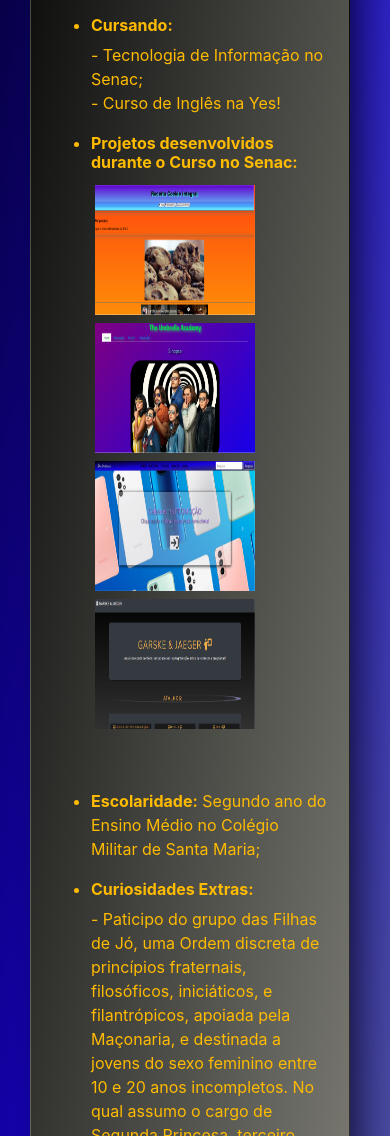
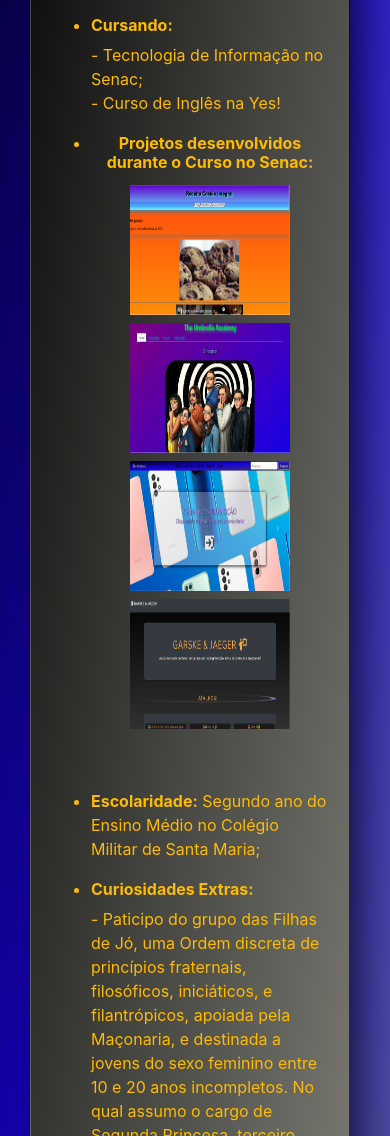
Before and after one commit to JuJaeger/Portifolio, a plain HTML site: page index.html in a window 390 px wide. Shown: the part 864-2000 px from the top of the page. Drawn offline with nearby package versions, Linux system fonts and the light colour scheme.

Commit message:
Centralização

```diff
--- a/Estilos/customizado.css
+++ b/Estilos/customizado.css
@@ -21,17 +21,13 @@ body{
 .sombra{
     box-shadow: 14px 10px 50px -15px #000000;
 }
-
-
-
-
 .margem{
     margin-left: 30px;
     margin-right: 40px;
 }
 
 @media (max-width: 768px){
-    .margem{
-        text-align: left;
+    .centro{
+        text-align: center;
     }
 }
--- a/index.html
+++ b/index.html
@@ -87,7 +87,7 @@
           </div>
 
             <div class="row">
-                <div class="col-xs-3 col-sm-3 col-md-2 col-lg-2 mt-5">
+                <div class="col-xs-3 col-sm-3 col-md-2 col-lg-2 mt-5 centro">
                     <img class="rounded-circle" src="Imagens/eu.jpeg" alt="Generic placeholder image" width="170"
                         height="170">
                     <h3 class="ml-3 gold">Julia Jaeger</h3>
@@ -143,18 +143,18 @@
                                             </p>
                                         </li>
 
-                                        <li>
+                                        <li class="centro">
                                             <h6><b>Projetos desenvolvidos durante o Curso no Senac:</b></h6>
-                                            <a class="centro" href="portifólio/receitas/index.html" target="_blank">
-                                                <img class="m-1" src="Imagens/site01.png" width="160" height="130">
+                                            <a href="portifólio/receitas/index.html" target="_blank">
+                                                <img class="m-1 centro" src="Imagens/site01.png" width="160" height="130">
                                             </a>
-                                            <a class="centro" href="portifólio/site_serie/index.html" target="_blank">
+                                            <a href="portifólio/site_serie/index.html" target="_blank">
                                                 <img class="m-1" src="Imagens/site02.png" width="160" height="130">
                                             </a>
-                                            <a class="centro" href="portifólio/trabalho_individual/index.html" target="_blank">
+                                            <a href="portifólio/trabalho_individual/index.html" target="_blank">
                                                 <img class="m-1" src="Imagens/site03.png" width="160" height="130">
                                             </a>
-                                            <a class="centro" href="portifólio/trabalho_final_responsivo_pronto/index.html" target="_blank">
+                                            <a href="portifólio/trabalho_final_responsivo_pronto/index.html" target="_blank">
                                                 <img class="m-1" src="Imagens/site04.png" width="160"height="130">
                                             </a>
                                         </li>
```
